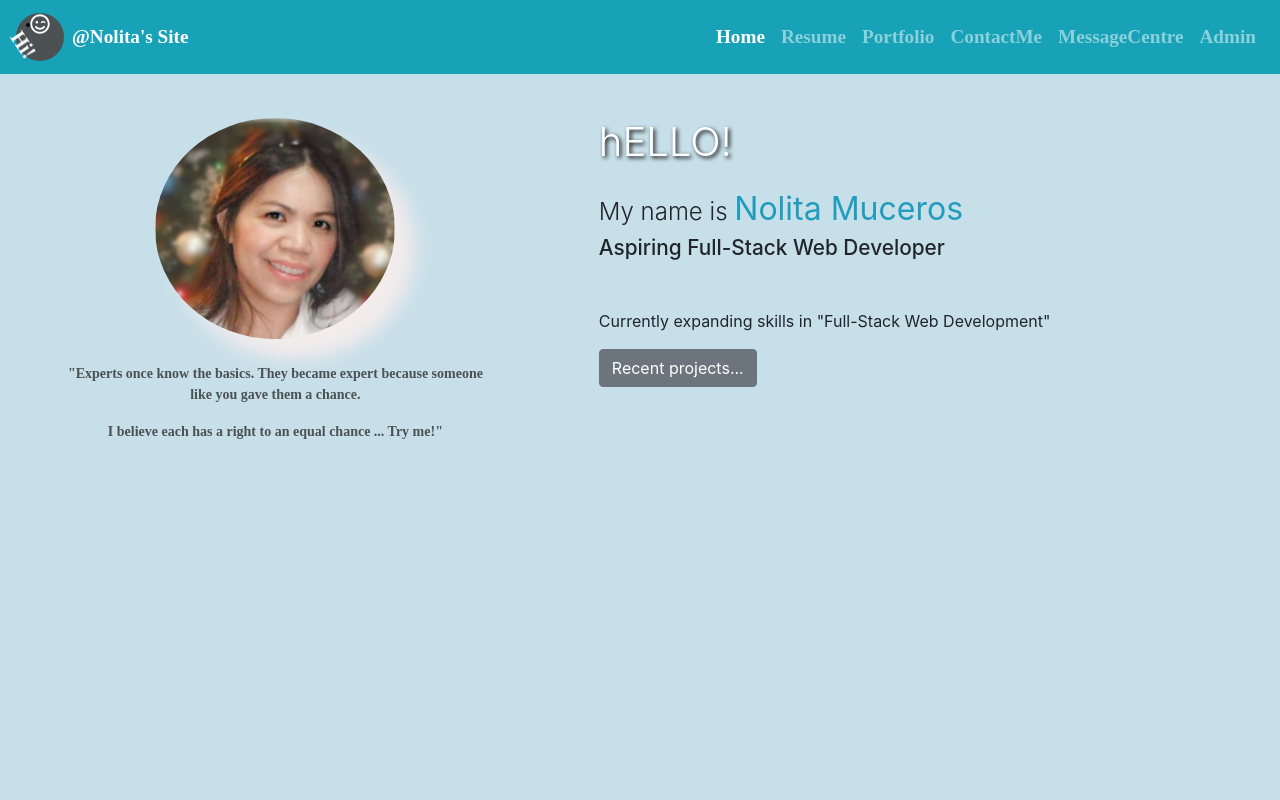
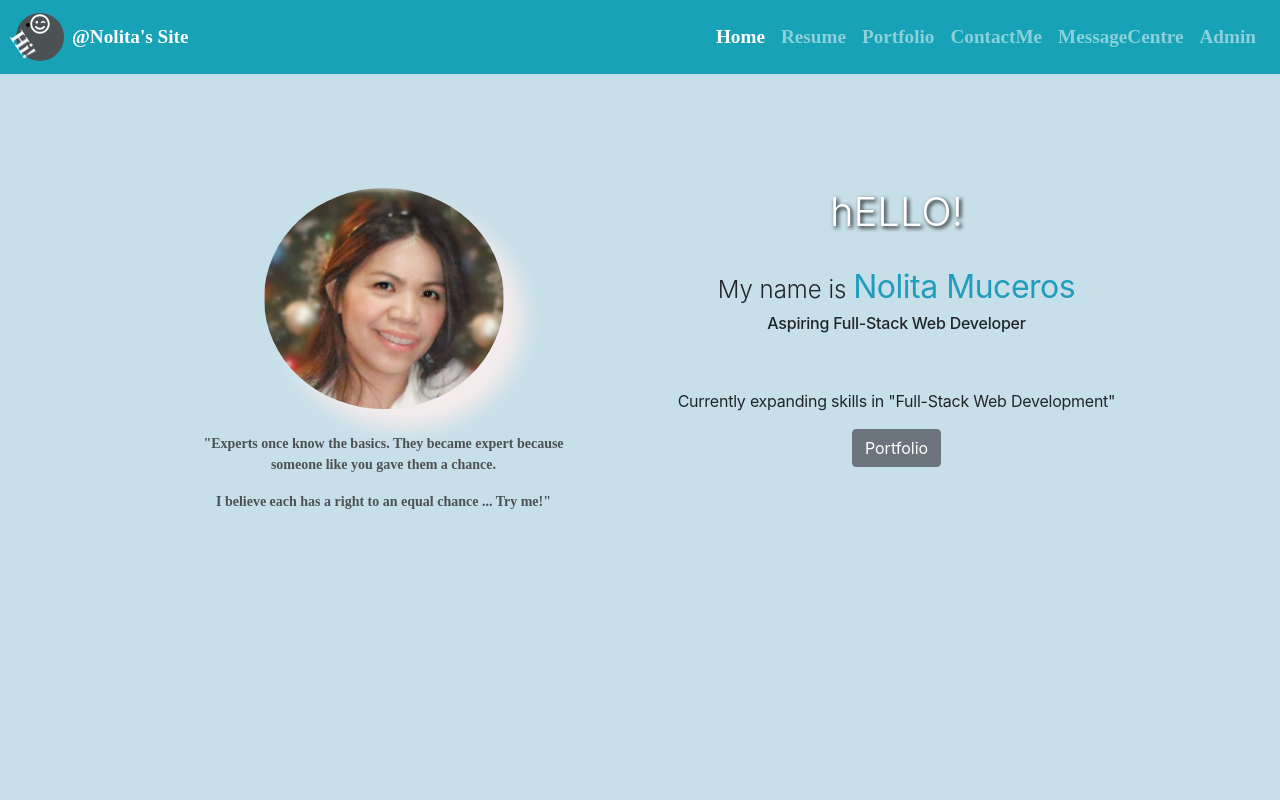
Before and after one commit to nmuceros/muceros__nolita--final-project, a React (Create React App) app in the folder fs1010-project-front-end/: page / in a window 1280 px wide. Shown: the top 800 px of the page. Built offline with nearby package versions, Linux system fonts and the light colour scheme.

Commit message:
updated ReadMe file and fixes footer issue

```diff
--- a/fs1010-project-front-end/src/components/pages/Home.js
+++ b/fs1010-project-front-end/src/components/pages/Home.js
@@ -33,7 +33,7 @@ const Home = () => {
 
     return (
         <Container fluid>
-            <main>
+            <main className="home-main-container">
                 <section className="section">
                     <Row className="my-5">
                         {/* <Col lg="1">
@@ -52,7 +52,7 @@ const Home = () => {
 
                         </Col> */}
 
-                        <Col lg="5">
+                        <Col lg="6">
                             <div className="leftSection-container">
 
                                 <Row>
@@ -76,7 +76,7 @@ const Home = () => {
                             </div>
                         </Col>
 
-                        <Col lg="7">
+                        <Col lg="6">
                             <div className="rightSection-container">
                                 <h1 id="homeHello-texts" className="font-weight-light">hELLO!</h1>
                                 <h2 id="homeMyName-texts" className="font-weight-light">My name is  <strong className="myName">Nolita Muceros</strong></h2>
@@ -84,7 +84,7 @@ const Home = () => {
                                 <p className="homeCurrently-texts">Currently expanding skills in "Full-Stack Web Development"</p>
                                 {/* <p>Get to know me...</p> */}
 
-                                <Button id="findOutMore-button" color="secondary" onClick = { buttonHandler}> Recent projects... </Button>
+                                <Button id="findOutMore-button" color="secondary" onClick = { buttonHandler}> Portfolio </Button>
                             </div>
                         </Col>
 
--- a/fs1010-project-front-end/src/css/footer.css
+++ b/fs1010-project-front-end/src/css/footer.css
@@ -40,7 +40,7 @@ With this code, left and right are fluid but leaves space at the bottom when max
     position: relative;
     display: flex;
     justify-content: center;
-    margin-top: 1rem;
+    padding-top: 1rem;
     width: 100%;
   }
 
--- a/fs1010-project-front-end/src/css/home.css
+++ b/fs1010-project-front-end/src/css/home.css
@@ -1,5 +1,23 @@
 *{
     box-sizing: border-box;
+}
+
+.home-main-container {
+    position: relative;
+    display: flex;
+    width: 100%;
+    min-height: 60vh;
+    margin-top: 3rem;
+    align-content: center;
+    align-items: center;
+    padding-left: 7rem;
+    padding-right: 7rem;
+
+
+    /* background-color: red;
+    border-style: solid 2px; */
+
+    /* background-color: red; */
 }
 
 
@@ -18,6 +36,8 @@
     height: auto;
     align-items: center;
     align-content: center;
+
+    /* background-color: yellow; */
 
 }
 
@@ -75,12 +95,20 @@
 .rightSection-container {
     position: relative;
     clear: both;
+    display: flex;
+    flex-direction: column;
+    width: 100%;
+    height: auto;
     /* display: flex; */
     /* flex-direction: column;
     justify-content: center;
     justify-items: center; */
     align-items: center;
-    margin-left: 3rem;
+    align-content: center;
+
+    /* margin-left: 5rem; */
+
+    /* background-color: blue; */
 
 }
 
@@ -106,19 +134,28 @@
     /* color: rgb(4, 161, 192); */
     color: #209cbc;
     font-size: 2rem;
+    text-align: center;
+    letter-spacing: -0.015em;
 }
 
 .homeAspiring-texts {
-    font-size: 1.3rem;
+    /* align-content: center; */
+    font-size: 1rem;
+    text-align: center;
+    letter-spacing: -0.015em;
 }
 
 .homeCurrently-texts {
     margin-top: 3rem;
     font-size: 1rem;
+    /* align-content: center; */
+    text-align: center;
+    letter-spacing: -0.015em;
 }
 
 #findOutMore-button {
     cursor: pointer;
+    font-size: 1rem;
 }
 
 #findOutMore-button:hover {
```
Also changed, not shown: 1 other file (tests, documents, lock files or other folders).
